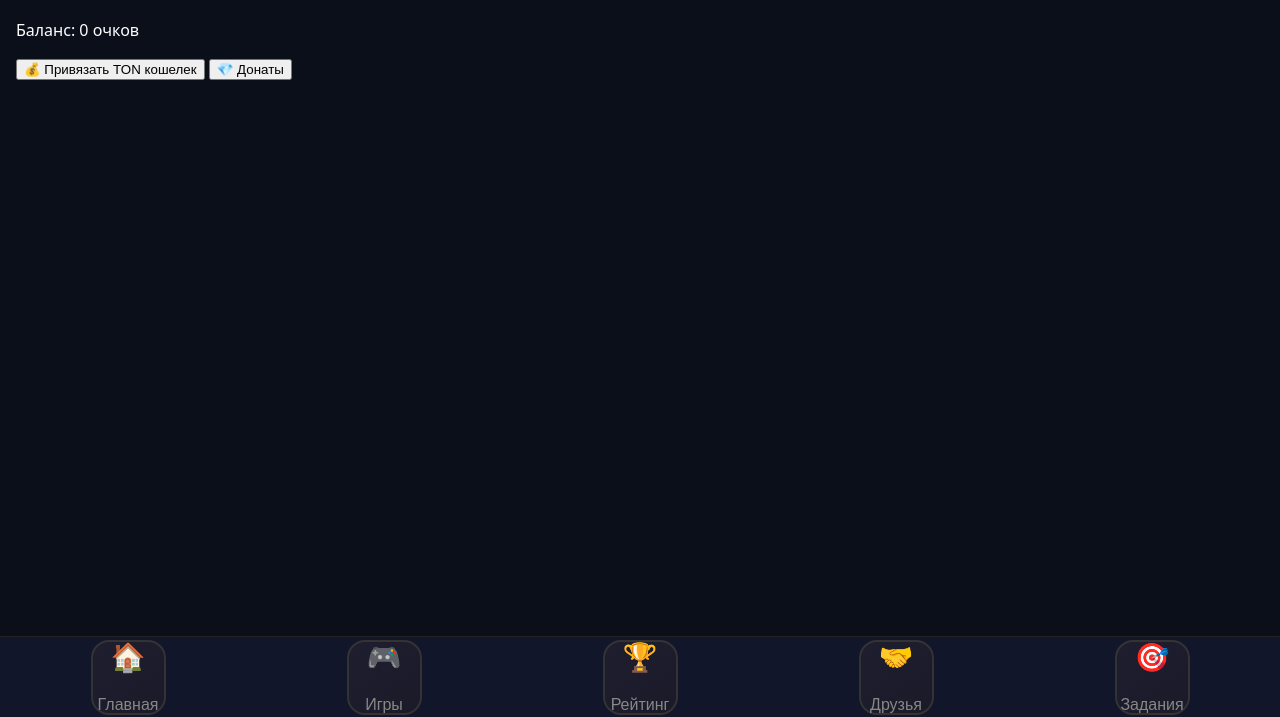
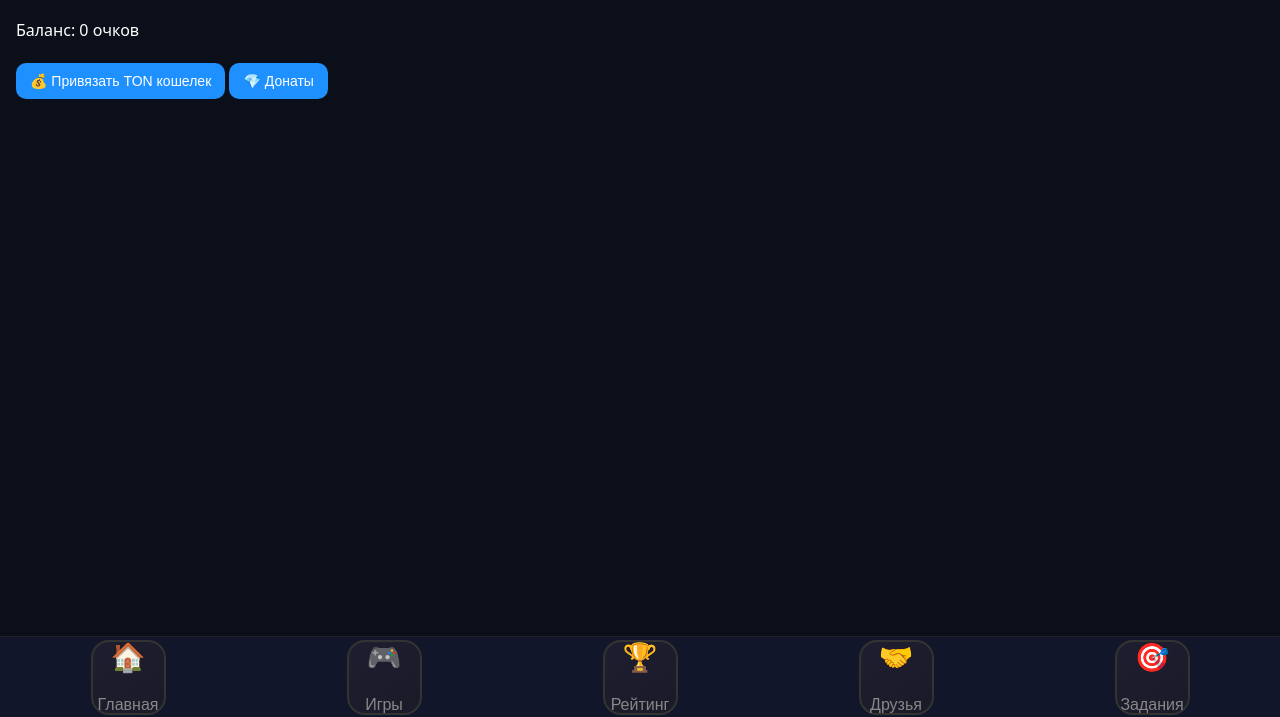
Before and after one commit to JKRX87/mpquestoria, a website: page webapp/index.html in a window 1280 px wide. Shown: the part 83-800 px from the top of the page. Drawn offline with Linux system fonts and the light colour scheme.

Commit message:
Update index.html

```diff
--- a/webapp/index.html
+++ b/webapp/index.html
@@ -15,11 +15,13 @@
 
   .app {
     padding: 16px;
-      padding-bottom: 100px; /* больше места под меню */
+    padding-bottom: 110px; /* место под меню */
   }
 
   .screen {
     display: none;
+    opacity: 0;
+    transform: translateY(10px);
     transition: opacity 0.25s ease, transform 0.25s ease;
   }
 
@@ -27,6 +29,17 @@
     display: block;
     opacity: 1;
     transform: translateY(0);
+  }
+
+  button {
+    padding: 10px 14px;
+    margin: 6px 0;
+    border-radius: 10px;
+    border: none;
+    background: #1e90ff;
+    color: white;
+    font-size: 14px;
+    cursor: pointer;
   }
 
   .bottom-nav {
@@ -52,7 +65,7 @@
     background: linear-gradient(145deg, #1e1e30, #1a1a28);
     border: 2px solid #333;
     border-radius: 18px;
-      padding: 10px 12px;
+    padding: 8px 12px;
     color: #888;
     font-size: 16px;
     width: 75px;
@@ -62,7 +75,7 @@
   }
 
   .bottom-nav button:hover {
-      transform: scale(1.05);
+    transform: scale(1.08);
   }
 
   .bottom-nav button span {
@@ -75,11 +88,14 @@
     background: linear-gradient(145deg, #0b2a44, #002b3f);
     box-shadow: 0 0 12px #00e5ff80;
   }
+
 </style>
 </head>
 <body>
+
 <div class="app">
-    <!-- 1. Главная -->
+
+  <!-- Главная -->
   <div id="screen-home" class="screen active">
     <h1>🌌 MP Questoria</h1>
     <p id="balance">Баланс: 0 очков</p>
@@ -87,7 +103,7 @@
     <button id="donate">💎 Донаты</button>
   </div>
 
-    <!-- 2. Игры -->
+  <!-- Игры -->
   <div id="screen-games" class="screen">
     <h2>🎮 Игры</h2>
     <p>Выберите режим игры и начните:</p>
@@ -96,14 +112,14 @@
     <button id="playReal">Реалистичная игра</button>
   </div>
 
-    <!-- 3. Рейтинг -->
+  <!-- Рейтинг -->
   <div id="screen-rating" class="screen">
     <h2>🏆 Рейтинг</h2>
     <p id="myPosition">Загрузка...</p>
     <ol id="leaderboardList"></ol>
   </div>
 
-    <!-- 4. Друзья -->
+  <!-- Друзья -->
   <div id="screen-friends" class="screen">
     <h2>🤝 Друзья</h2>
     <button id="invite">🤝 Пригласить друга</button>
@@ -111,7 +127,7 @@
     <ul id="refList"></ul>
   </div>
 
-    <!-- 5. Задания -->
+  <!-- Задания -->
   <div id="screen-tasks" class="screen">
     <h2>🎯 Задания</h2>
     <div id="task">
@@ -119,6 +135,7 @@
       <button id="claimTask" style="display:none;">🎁 Забрать награду</button>
     </div>
   </div>
+
 </div>
 
 <!-- Нижнее меню -->
```
Lines whose indentation alone changed are shown as unchanged.
